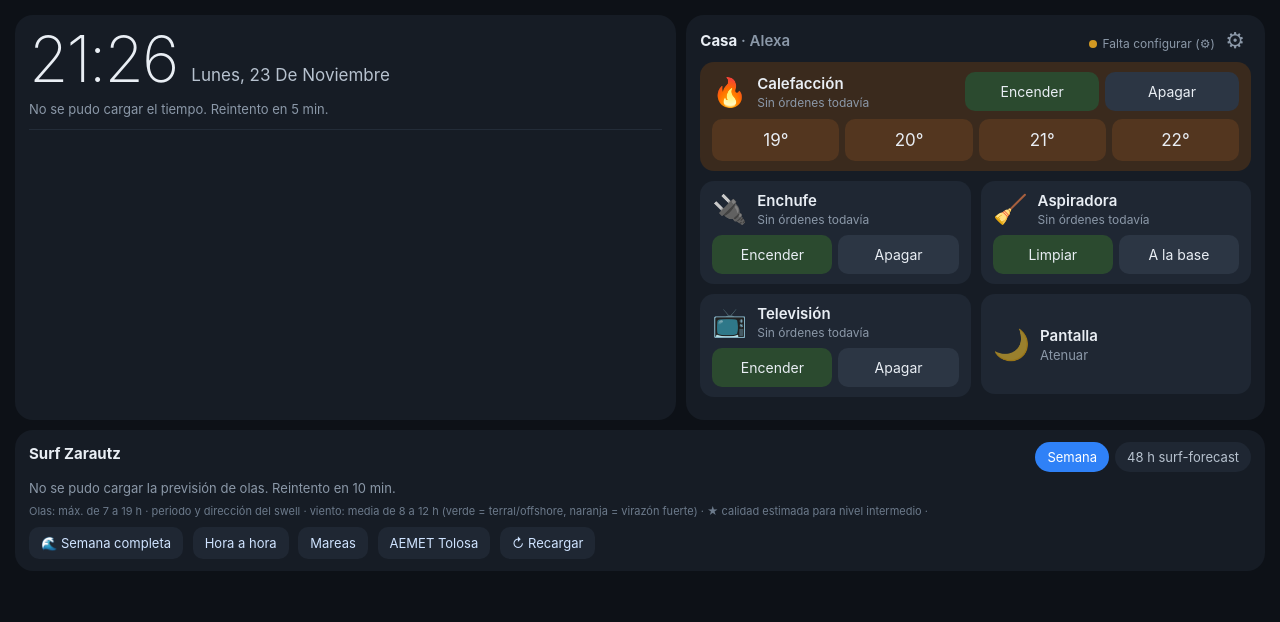
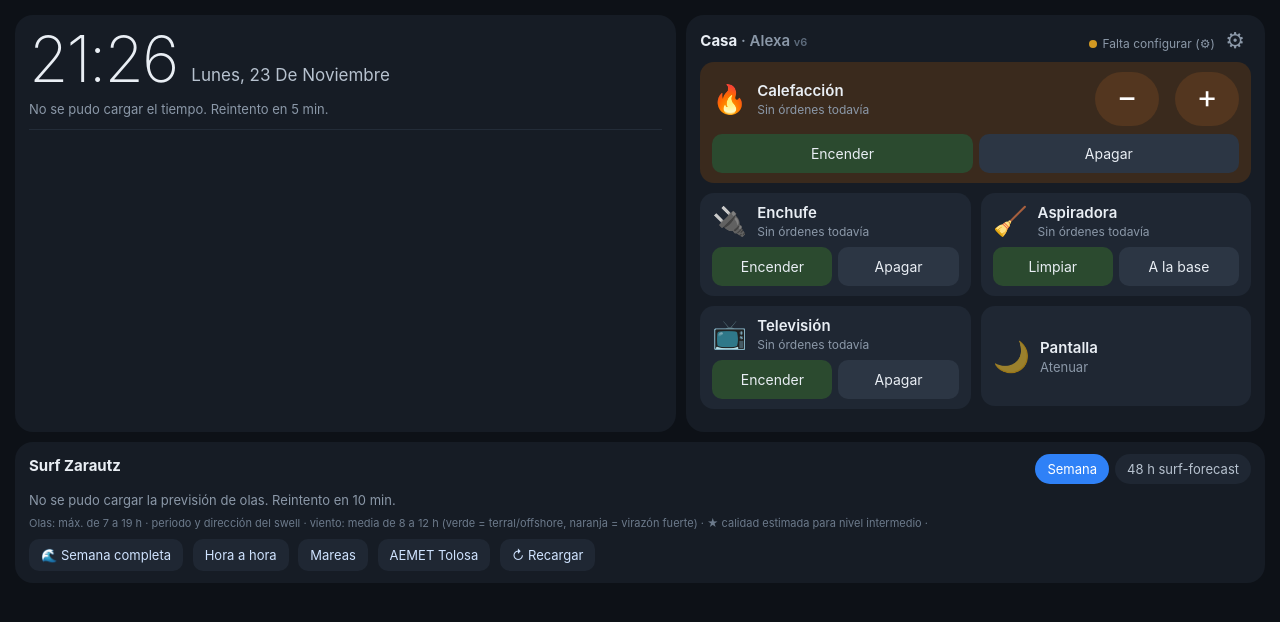
Before and after one commit to zumetapablo-commits/Bordak, a plain HTML site: page panel-casa/index.html in a window 1280 px wide. Drawn offline with Linux system fonts and the light colour scheme; no server answers.

Commit message:
Panel v6: calefacción con +/−, token por enlace (#vm=), versión visible
Co-Authored-By: Claude Opus 5.5 <noreply@anthropic.com>
Claude-Session: https://claude.ai/code/session_01QvmwZ1gvG3CyeFYAF87Lfi

```diff
--- a/panel-casa/index.html
+++ b/panel-casa/index.html
@@ -93,8 +93,8 @@ h2 b{color:#e9eef4}
 .vbtn:last-child{margin-right:0}
 .vbtn.on{background:#2b4a2f}
 .vbtn:active,.vbtn.sent{background:#2f81f7}
-.temps{display:-webkit-flex;display:flex;margin-top:8px}
-.temps .vbtn{background:#53361f;font-size:17px}
+.pmrow{margin-left:auto;display:-webkit-flex;display:flex}
+.pmrow .pm{width:64px;height:54px;border-radius:27px;font-size:32px;line-height:50px;padding:0;margin-left:10px;background:#53361f;-webkit-flex:none;flex:none}
 .toast{position:absolute;left:50%;bottom:10px;-webkit-transform:translateX(-50%);transform:translateX(-50%);background:#2f81f7;color:#fff;border-radius:20px;padding:8px 16px;font-size:14px;opacity:0;-webkit-transition:opacity .3s;transition:opacity .3s;pointer-events:none;white-space:nowrap}
 /* surf semana */
 .tabs{font-size:13px}
@@ -149,14 +149,14 @@ h2 b{color:#e9eef4}
     </div>
     <div class="card c-home">
       <div class="hdr">
-        <h2 style="margin:0"><b>Casa</b> · Alexa</h2>
+        <h2 style="margin:0"><b>Casa</b> · Alexa <span style="font-size:11px;color:#5d6b7c">v6</span></h2>
         <div><span class="status" id="status"><i></i>…</span> <span class="gear" id="gear">⚙</span></div>
       </div>
       <div class="tiles">
         <div class="tile full"><div class="vbox heat">
           <div class="vh"><span class="i">🔥</span><div><div class="n">Calefacción</div><div class="s" id="ls-climate">—</div></div>
-            <div class="vb"><div class="vbtn on" data-a="climate:on">Encender</div><div class="vbtn" data-a="climate:off">Apagar</div></div></div>
-          <div class="temps" id="temps"></div>
+            <div class="pmrow"><div class="pm vbtn" data-a="climate:down">−</div><div class="pm vbtn" data-a="climate:up">+</div></div></div>
+          <div class="vb"><div class="vbtn on" data-a="climate:on">Encender</div><div class="vbtn" data-a="climate:off">Apagar</div></div>
         </div></div>
         <div class="tile"><div class="vbox">
           <div class="vh"><span class="i">🔌</span><div><div class="n">Enchufe</div><div class="s" id="ls-plug">—</div></div></div>
@@ -222,7 +222,7 @@ var DEFAULTS = {
   // IDs de los disparadores de Voice Monkey (uno por acción)
   vm: {
     'climate:on':'calefaccion on', 'climate:off':'calefaccion off',
-    'climate:19':'calefaccion 19', 'climate:20':'calefaccion 20', 'climate:21':'calefaccion 21', 'climate:22':'calefaccion 22',
+    'climate:up':'calefaccion mas', 'climate:down':'calefaccion menos',
     'plug:on':'enchufe on', 'plug:off':'enchufe off',
     'vacuum:start':'aspiradora limpiar', 'vacuum:dock':'aspiradora base',
     'tv:on':'television on', 'tv:off':'television off'
@@ -236,11 +236,11 @@ var TOLOSA = {lat:43.135, lon:-2.078};
 var SURF_URL   = 'https://es.surf-forecast.com/breaks/Zarautz/forecasts/widget/a';
 var SCENE_NAMES = {'salgo-de-casa':'🚪 Salgo de casa','buenas-noches':'🌙 Buenas noches'};
 var VM_API = 'https://api-v3.voicemonkey.io';
-var TEMPS = [19,20,21,22];
-var LABELS = {'climate:on':'Calefacción · encender','climate:off':'Calefacción · apagar','plug:on':'Enchufe · encender','plug:off':'Enchufe · apagar','vacuum:start':'Aspiradora · limpiar','vacuum:dock':'Aspiradora · a la base','tv:on':'Televisión · encender','tv:off':'Televisión · apagar','climate:19':'Calefacción a 19°','climate:20':'Calefacción a 20°','climate:21':'Calefacción a 21°','climate:22':'Calefacción a 22°'};
+var LABELS = {'climate:on':'Calefacción · encender','climate:off':'Calefacción · apagar','plug:on':'Enchufe · encender','plug:off':'Enchufe · apagar','vacuum:start':'Aspiradora · limpiar','vacuum:dock':'Aspiradora · a la base','tv:on':'Televisión · encender','tv:off':'Televisión · apagar','climate:up':'Calefacción · subir','climate:down':'Calefacción · bajar'};
 var CROP_KEYS = ['sHeight','sScale'];
 
 var cfg = loadCfg();
+(function(){ var m=/[#&]vm=([^&]+)/.exec(location.hash||''); if(m){ cfg.vmToken=decodeURIComponent(m[1]); try{ window.localStorage.setItem('panelcasa.cfg', JSON.stringify(cfg)); }catch(e){} } })();
 function clone(o){ return JSON.parse(JSON.stringify(o)); }
 function loadCfg(){
   var c = clone(DEFAULTS);
@@ -456,7 +456,7 @@ try{ last = JSON.parse(window.localStorage.getItem('panelcasa.last')||'{}')||{};
 function setStatus(cls, txt){ var s=$('status'); s.className='status '+cls; s.innerHTML='<i></i>'+txt; }
 function toast(t){ var el=$('toast'); el.innerHTML=t; el.style.opacity='1'; clearTimeout(toast.t); toast.t=setTimeout(function(){ el.style.opacity='0'; },1800); }
 function hhmm(ms){ var d=new Date(ms); return pad(d.getHours())+':'+pad(d.getMinutes()); }
-var VERB = {'on':'encendido','off':'apagado','start':'limpiar','dock':'a la base'};
+var VERB = {'on':'encendido','off':'apagado','start':'limpiar','dock':'a la base','up':'subir 1°','down':'bajar 1°'};
 function renderLast(){
   var devs=['climate','plug','vacuum','tv'];
   for(var i=0;i<devs.length;i++){
@@ -530,9 +530,7 @@ function doAction(a, el){
   if(el){ el.className += ' sent'; setTimeout(function(){ el.className = el.className.replace(/ sent/g,''); }, 700); }
 }
 function bindVm(){
-  var t='', i;
-  for(i=0;i<TEMPS.length;i++) t+='<div class="vbtn" data-a="climate:'+TEMPS[i]+'">'+TEMPS[i]+'°</div>';
-  $('temps').innerHTML=t;
+  var i;
   var els=document.querySelectorAll('.vbtn[data-a]');
   for(i=0;i<els.length;i++){ (function(el){ tap(el, function(){ doAction(el.getAttribute('data-a'), el); }); })(els[i]); }
 }
@@ -550,7 +548,7 @@ function renderScenes(){
 }
 
 /* ======================= AJUSTES ======================= */
-var VM_KEYS = ['climate:on','climate:off','climate:19','climate:20','climate:21','climate:22','plug:on','plug:off','vacuum:start','vacuum:dock','tv:on','tv:off'];
+var VM_KEYS = ['climate:on','climate:off','climate:up','climate:down','plug:on','plug:off','vacuum:start','vacuum:dock','tv:on','tv:off'];
 function buildVmFields(){
   var h='', i;
   for(i=0;i<VM_KEYS.length;i+=2){
```
